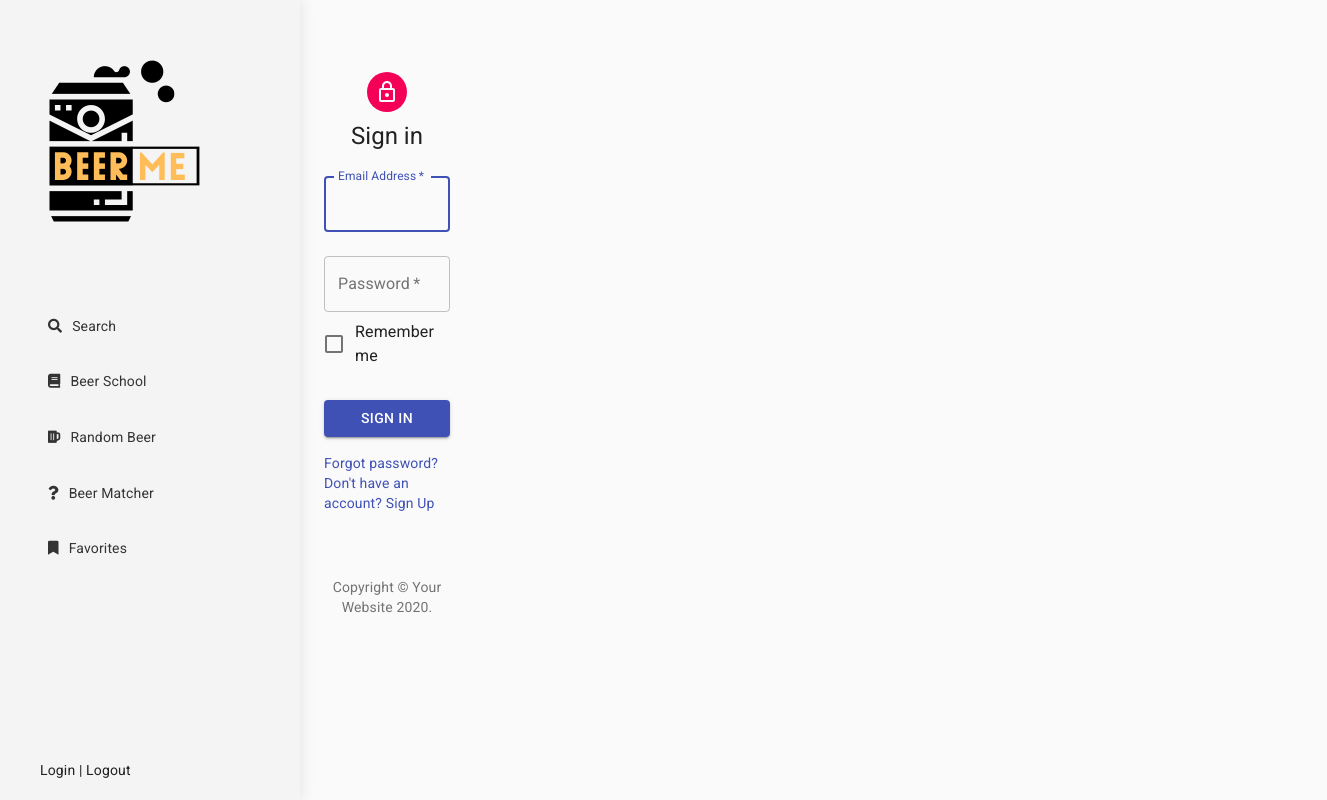
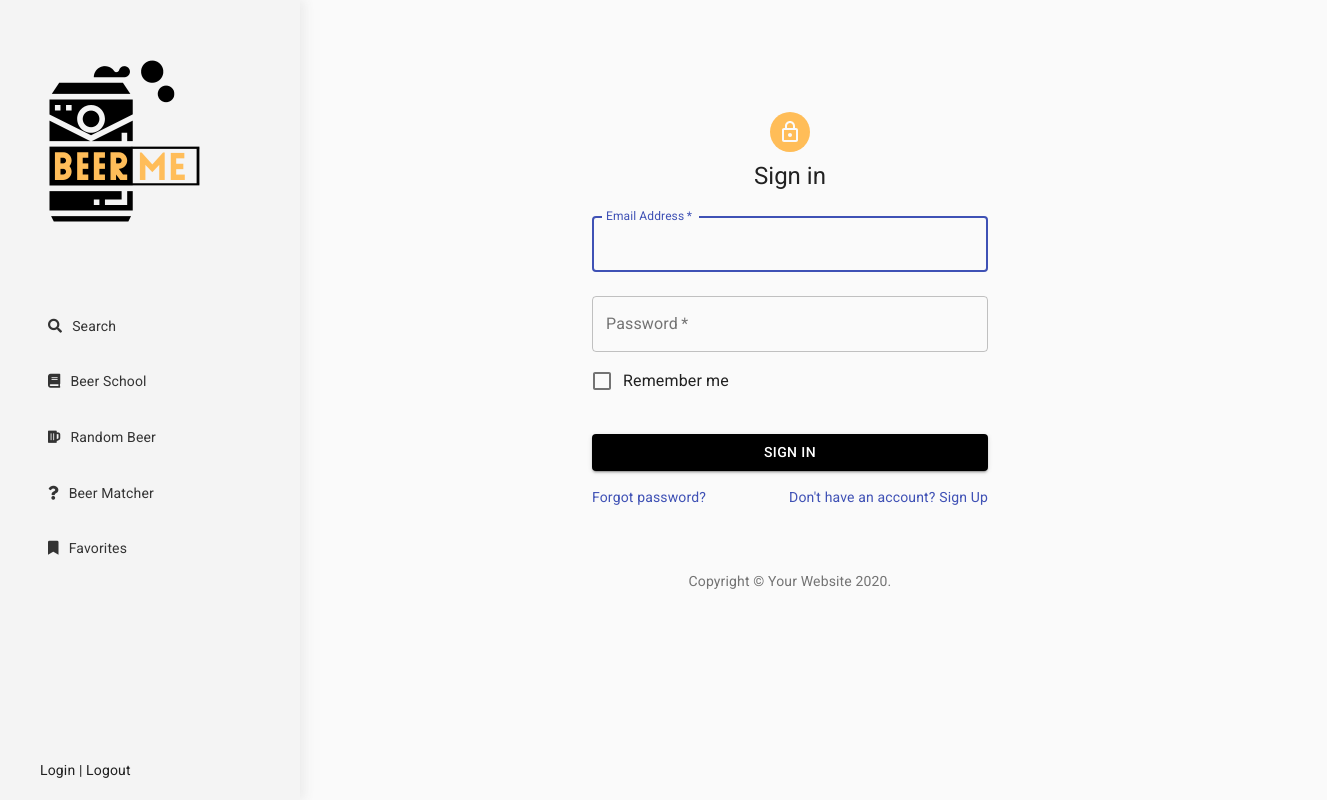
Before and after one commit to destinyfsetzer/beer-me-app, a React (Create React App) app: page / in a window 1280 px wide. Shown: the whole page, 1327 px wide, since content can reach past the window. Built offline with nearby package versions, Linux system fonts and the light colour scheme; no server answers.

Commit message:
fixed login page layout

```diff
--- a/src/components/App.js
+++ b/src/components/App.js
@@ -22,6 +22,7 @@ class App extends Component {
     totalResults: 0,
     categories: [],
     randomBeer: [],
+    favorites: [],
   };
 
   componentDidMount = async () => {
@@ -100,12 +101,12 @@ class App extends Component {
             onBeerSubmit={this.handleTermSubmit}
             getCategories={this.getCategories}
           />
-          <Route path="/" exact>
-            <Login />
-          </Route>
 
           <main className="site-main container col-sm-8">
             <div className="site-content">
+              <Route path="/" exact>
+                <Login />
+              </Route>
               <Route path="/search" exact>
                 <SearchBar
                   onBeerSubmit={this.handleTermSubmit}
--- a/src/components/FavoritesPage.js
+++ b/src/components/FavoritesPage.js
@@ -69,7 +69,7 @@ export default function RecipeReviewCard() {
           </CardContent>
           <CardActions disableSpacing>
             <IconButton aria-label="add to favorites">
-              <FavoriteIcon />
+              <FavoriteIcon style={{ color: "red" }} />
             </IconButton>
           </CardActions>
         </Card>
@@ -87,7 +87,7 @@ export default function RecipeReviewCard() {
           </CardContent>
           <CardActions disableSpacing>
             <IconButton aria-label="add to favorites">
-              <FavoriteIcon />
+              <FavoriteIcon style={{ color: "red" }} />
             </IconButton>
           </CardActions>
         </Card>
@@ -105,7 +105,7 @@ export default function RecipeReviewCard() {
           </CardContent>
           <CardActions disableSpacing>
             <IconButton aria-label="add to favorites">
-              <FavoriteIcon />
+              <FavoriteIcon style={{ color: "red" }} />
             </IconButton>
           </CardActions>
         </Card>
@@ -123,7 +123,7 @@ export default function RecipeReviewCard() {
           </CardContent>
           <CardActions disableSpacing>
             <IconButton aria-label="add to favorites">
-              <FavoriteIcon />
+              <FavoriteIcon style={{ color: "red" }} />
             </IconButton>
           </CardActions>
         </Card>
--- a/src/components/Login.js
+++ b/src/components/Login.js
@@ -12,6 +12,7 @@ import LockOutlinedIcon from "@material-ui/icons/LockOutlined";
 import Typography from "@material-ui/core/Typography";
 import { makeStyles } from "@material-ui/core/styles";
 import Container from "@material-ui/core/Container";
+import { yellow } from "@material-ui/core/colors";
 
 function Copyright() {
   return (
@@ -35,7 +36,7 @@ const useStyles = makeStyles((theme) => ({
   },
   avatar: {
     margin: theme.spacing(1),
-    backgroundColor: theme.palette.secondary.main,
+    backgroundColor: "#FFBD58",
   },
   form: {
     width: "100%", // Fix IE 11 issue.
@@ -43,6 +44,7 @@ const useStyles = makeStyles((theme) => ({
   },
   submit: {
     margin: theme.spacing(3, 0, 2),
+    backgroundColor: "black",
   },
 }));
 
```
